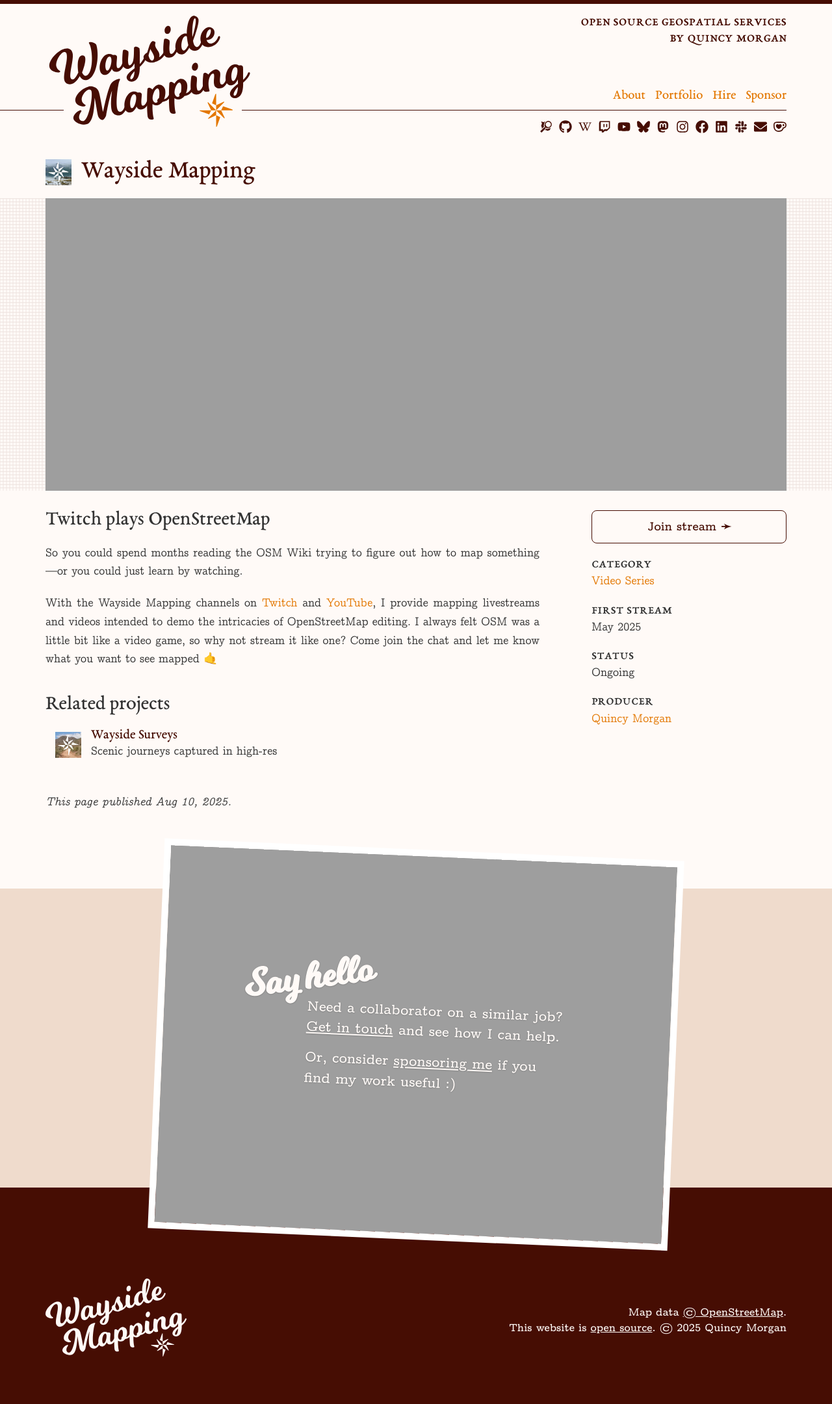
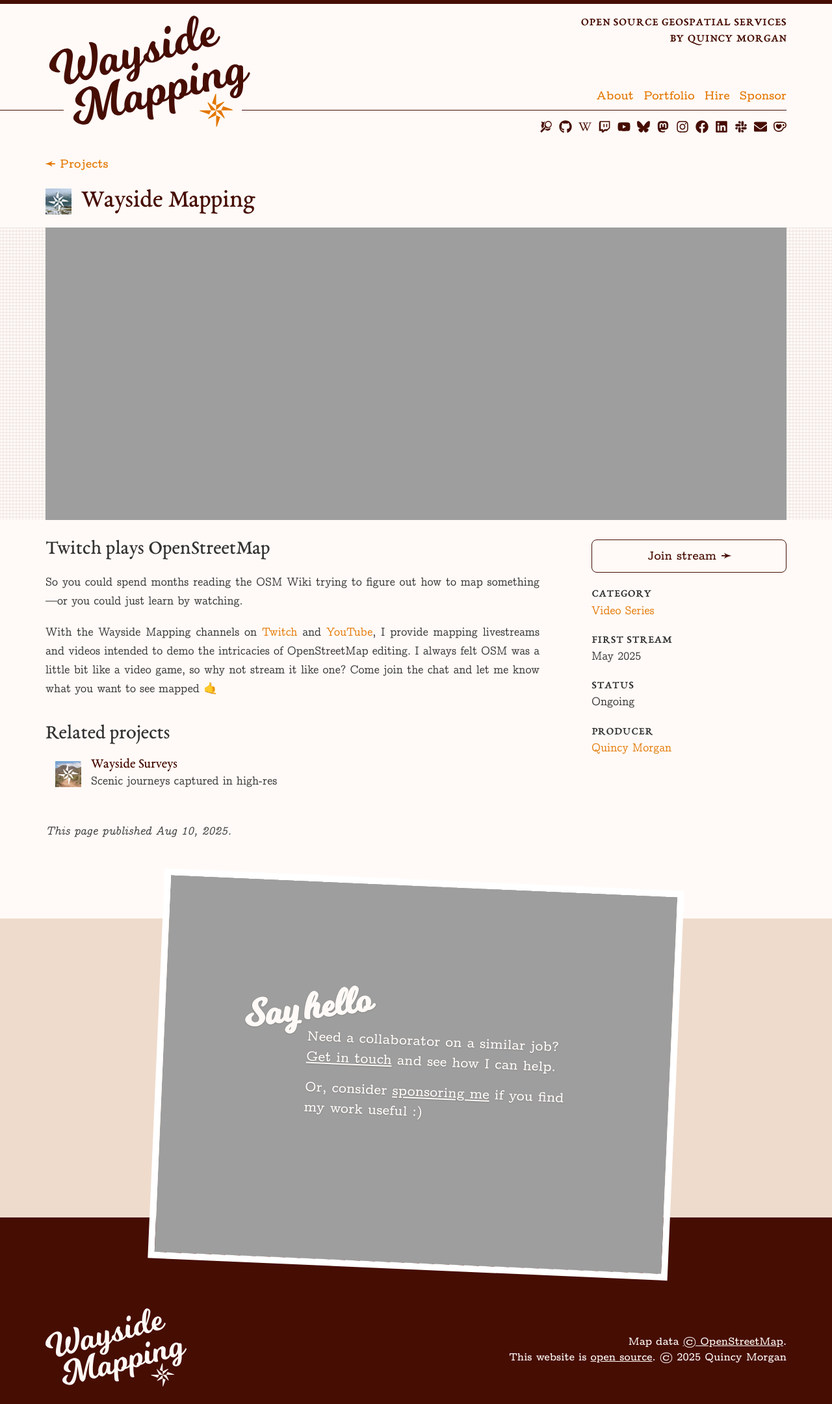
Before and after one commit to waysidemapping/waysidemapping.org, a Jekyll site: the page built from _source/_projects/wayside-mapping.md, in a window 1280 px wide. Shown: the whole page at 65% size. Built offline with Jekyll 4.4.1, drawn with Linux system fonts in a browser that asks for light colours; before the commit the page ends 2114 px from its top, so only the background shows below that.

Commit message:
Add projects backlink

```diff
--- a/_source/_layouts/project.html
+++ b/_source/_layouts/project.html
@@ -2,6 +2,7 @@
 layout: default
 ---
 <div class="container padded">
+  <p style="margin-bottom:20px;font-weight:bold;"><a href="/#portfolio"><span style="transform: scaleX(-1);display: inline-block;">➛</span> Projects</a></p>
   {% if page.title %}
     <h1><a href="{{page.url | absolute_url}}" class="iconed-text"><div class="icon" style="background-image:url('{{page.icon | absolute_url}}');" role="img" aria-label="{{page.icon_alt}}"></div><span class="text">{{page.title | smartify}}</span></a></h1>
   {% endif %}
--- a/_source/_sass/_layout.scss
+++ b/_source/_sass/_layout.scss
@@ -207,8 +207,7 @@
     display: flex;
     flex-wrap: wrap;
     justify-content: space-between;
-    font-family: v.$title-font;
-    font-size: 1.15em;
+    font-weight: bold;
     text-align: right;
     margin-bottom: 50px;
     padding: v.$sp * 0.5 0;
@@ -485,7 +484,7 @@
   background-position: center;
   background-size: cover;
   color: v.$background-color;
-  font-size: 21px;
+  font-size: 1.15em;
   line-height: 1.5em;
   font-weight: bold;
   padding: v.$sp * 3 v.$sp;
```
